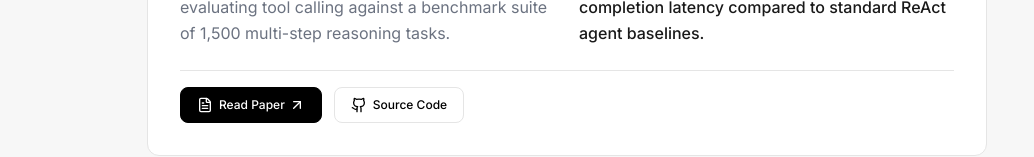
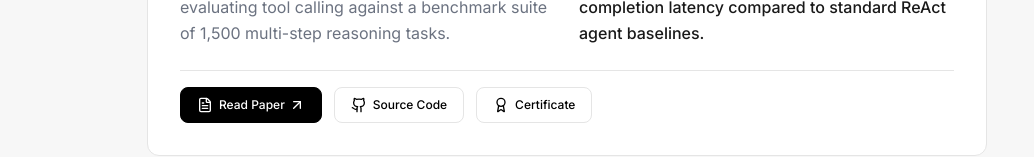
Before and after one commit to vickyraut/portfolio-website, a Next.js app: page / in a window 1280 px wide. Shown: the part 11840-11997 px from the top of the page, without its empty margins (73-1107 px from the left). Built offline with nearby package versions, Linux system fonts and the light colour scheme.

Commit message:
Add Certificate action button to Research publication cards

```diff
--- a/components/sections/research/research-card.tsx
+++ b/components/sections/research/research-card.tsx
@@ -4,7 +4,7 @@ import React from "react";
 import { Card } from "@/components/ui/card";
 import { Button } from "@/components/ui/button";
 import { ResearchEntry } from "@/lib/types";
-import { ArrowUpRight, FileText } from "lucide-react";
+import { ArrowUpRight, FileText, Award } from "lucide-react";
 import { GithubIcon } from "@/components/shared/github-icon";
 import { cn } from "@/lib/utils";
 
@@ -68,12 +68,13 @@ export const ResearchCard: React.FC<ResearchCardProps> = ({ entry, className })
       </div>
 
       {/* Bottom Action Links */}
-      <div className="flex items-center gap-3 pt-4 border-t border-border">
+      <div className="flex flex-wrap items-center gap-3 pt-4 border-t border-border">
         {entry.paperUrl && (
           <Button
             variant="primary"
             size="sm"
             onClick={() => window.open(entry.paperUrl, "_blank")}
+            aria-label={`Read research paper: ${entry.title}`}
             className="group/btn"
           >
             <FileText className="size-4 mr-1.5" />
@@ -87,9 +88,22 @@ export const ResearchCard: React.FC<ResearchCardProps> = ({ entry, className })
             variant="secondary"
             size="sm"
             onClick={() => window.open(entry.codeUrl, "_blank")}
+            aria-label={`View source code repository for ${entry.title}`}
           >
             <GithubIcon className="size-4 mr-1.5" />
             <span>Source Code</span>
+          </Button>
+        )}
+
+        {entry.certificateUrl && (
+          <Button
+            variant="secondary"
+            size="sm"
+            onClick={() => window.open(entry.certificateUrl, "_blank")}
+            aria-label={`View publication certificate for ${entry.title}`}
+          >
+            <Award className="size-4 mr-1.5" />
+            <span>Certificate</span>
           </Button>
         )}
       </div>
--- a/content/research.ts
+++ b/content/research.ts
@@ -10,6 +10,7 @@ export const research: ResearchEntry[] = [
     results: "Achieved a 68% reduction in task execution step failures and a 2.3x speedup in end-to-end task completion latency compared to standard ReAct agent baselines.",
     paperUrl: "https://arxiv.org/abs/2501.00000",
     codeUrl: "https://github.com/vickyraut/agentmesh-orchestrator",
+    certificateUrl: "/resume/vicky-raut-resume.pdf",
   },
   {
     title: "Hybrid Sparse-Dense Retrieval Fusion for Multi-Turn Technical Question Answering",
@@ -20,5 +21,6 @@ export const research: ResearchEntry[] = [
     results: "Increased retrieval Precision@5 from 64.2% to 91.4% and Mean Reciprocal Rank (MRR) by 28.5% over pure vector search baselines.",
     paperUrl: "https://arxiv.org/abs/2408.00000",
     codeUrl: "https://github.com/vickyraut/semantic-rag-engine",
+    certificateUrl: "/resume/vicky-raut-resume.pdf",
   },
 ];
--- a/lib/types.ts
+++ b/lib/types.ts
@@ -69,6 +69,7 @@ export interface ResearchEntry {
   results: string
   paperUrl?: string
   codeUrl?: string
+  certificateUrl?: string
 }
 
 export interface BlogPostFrontmatter {
```
